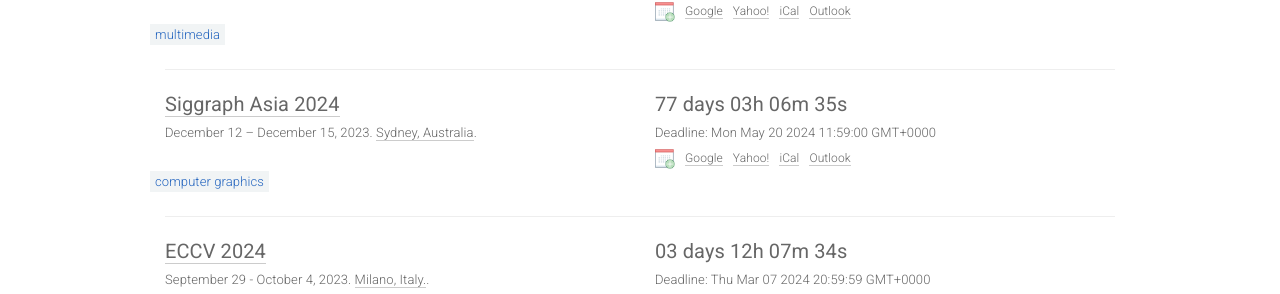
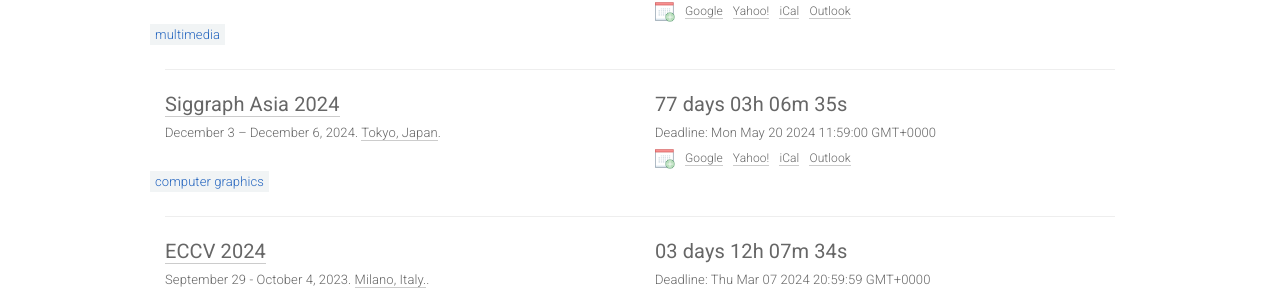
Before and after one commit to JianweiHu94/cgm-deadlines, a Jekyll site: the page built from index.html, in a window 1280 px wide and 900 px high. Shown: the part 340-634 px from the top of the window. Built offline with Jekyll 4.4.1, drawn with Linux system fonts in a browser that asks for light colours; nearby versions of some CDN libraries.

Commit message:
Update conferences.yml

```diff
--- a/_data/conferences.yml
+++ b/_data/conferences.yml
@@ -16,8 +16,8 @@
   link: https://asia.siggraph.org/2024/
   deadline: '2024-05-19 23:59:00'
   timezone: UTC-12
-  date: December 12 – December 15, 2023
-  place: Sydney, Australia
+  date: December 3 – December 6, 2024
+  place: Tokyo, Japan
   sub: CG
 
 - title: ECCV
```
